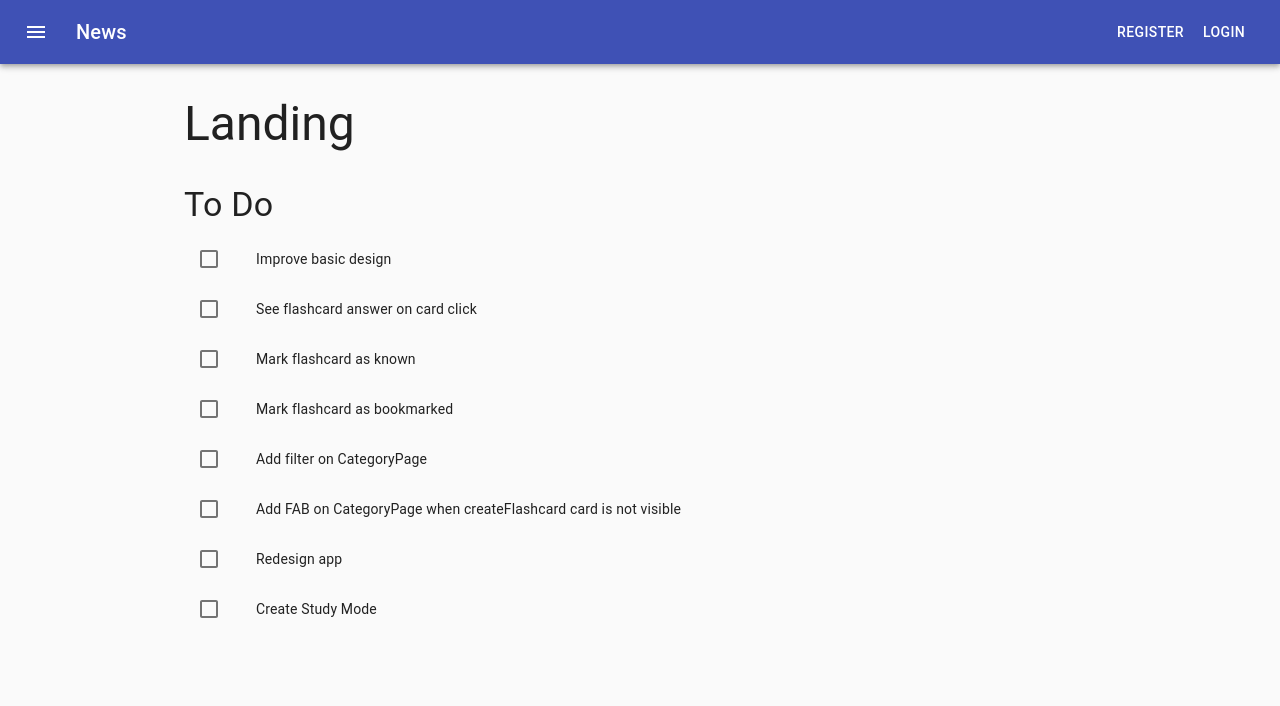
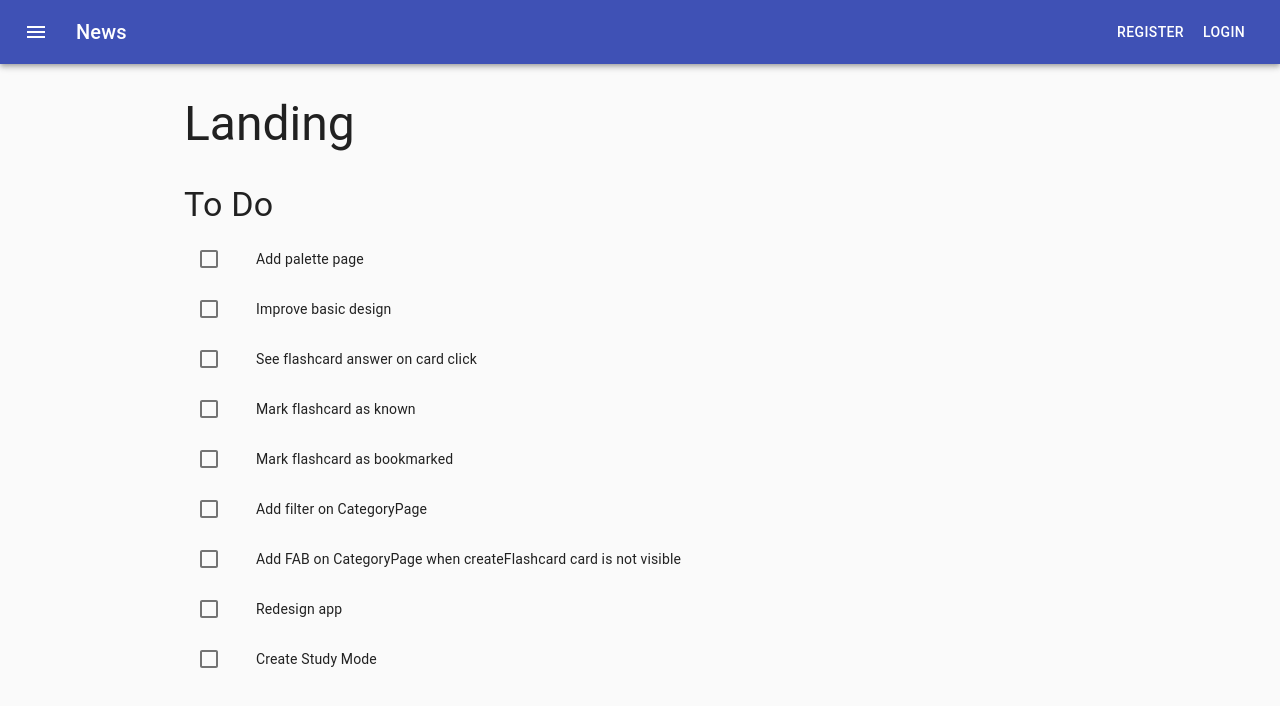
Before and after one commit to marciorasf/hippocards-web, a React (Create React App) app: page / in a window 1280 px wide. Shown: the top 706 px of the page. Built offline with nearby package versions, Linux system fonts and the light colour scheme; no server answers.

Commit message:
add item on lading todo list

```diff
--- a/src/pages/Landing/index.tsx
+++ b/src/pages/Landing/index.tsx
@@ -17,6 +17,7 @@ type TodoItem = {
 }
 
 const todoItems: TodoItem[] = [
+  { label: "Add palette page", done: false },
   { label: "Improve basic design", done: false },
   { label: "See flashcard answer on card click", done: false },
   { label: "Mark flashcard as known", done: false },
```
